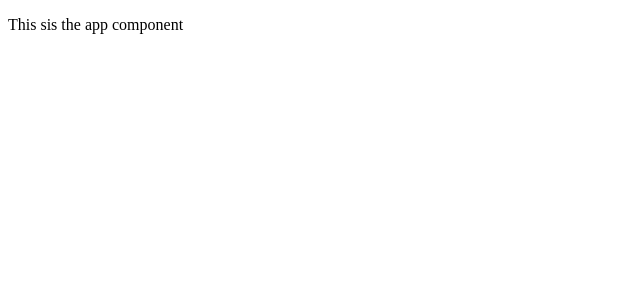
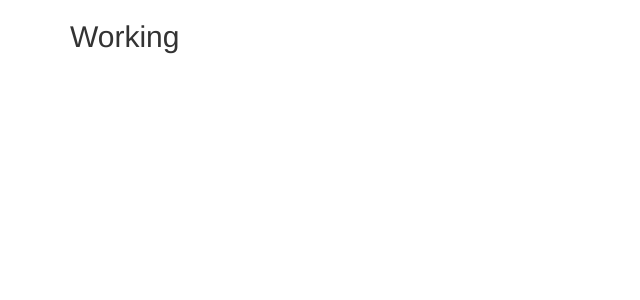
Before and after one commit to geonosys/Angular4Test, an Angular app: page / in a window 1280 px wide. Shown: the top 300 px of the page, without its empty margins (0-640 px from the left). Built offline with nearby package versions, Linux system fonts and the light colour scheme.

Commit message:
Added bootstrap

```diff
--- a/package.json
+++ b/package.json
@@ -21,6 +21,7 @@
     "@angular/platform-browser": "^4.0.0",
     "@angular/platform-browser-dynamic": "^4.0.0",
     "@angular/router": "^4.0.0",
+    "bootstrap": "^3.3.7",
     "core-js": "^2.4.1",
     "rxjs": "^5.1.0",
     "zone.js": "^0.8.4"
--- a/src/app/app.component.html
+++ b/src/app/app.component.html
@@ -1 +1,7 @@
-<p>This sis the app component</p>
+<div class="container">
+    <div class="row">
+        <div class="col-md-12">
+            <h2>Working</h2>
+        </div>
+    </div>
+</div>
```
Also changed, not shown: .angular-cli.json.
